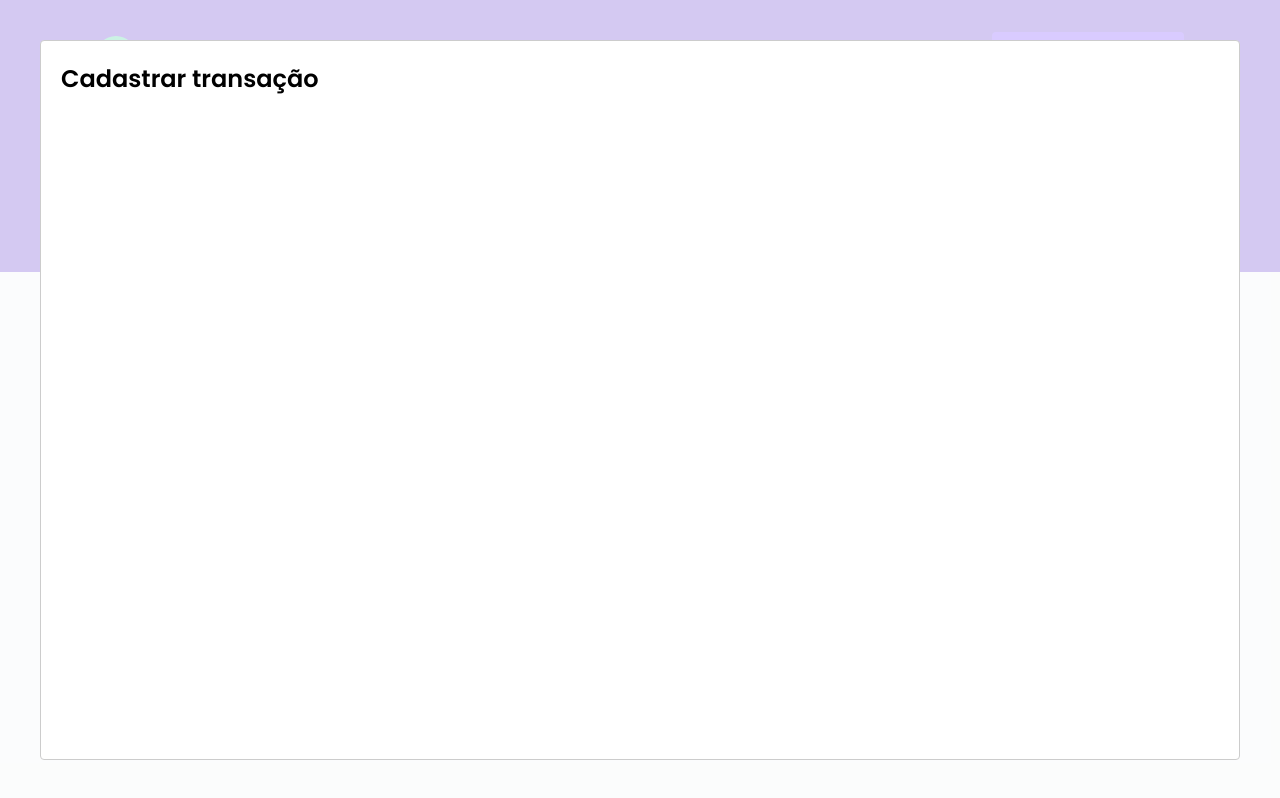
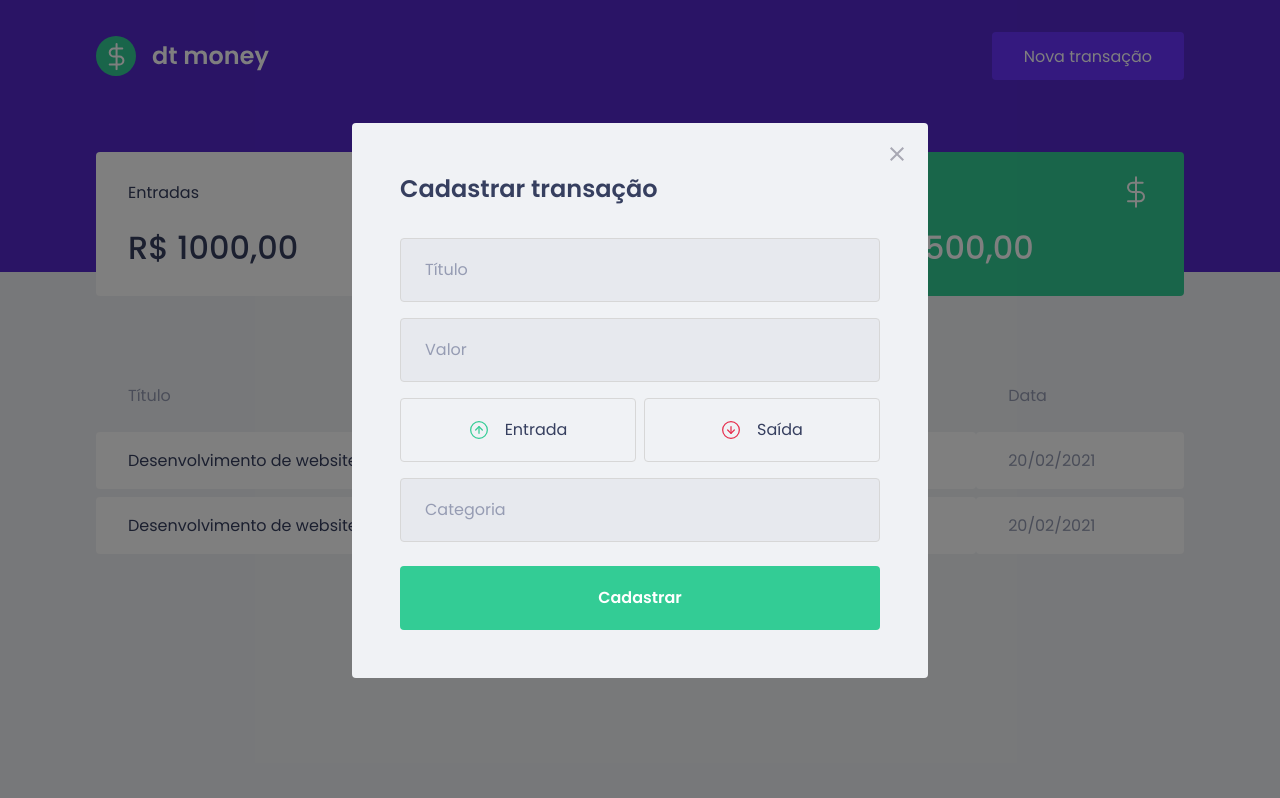
Before and after one commit to arimariojesus/ari.money, a React (Create React App) app: page / in a window 1280 px wide. Both pictures are taken after a click on the button "Nova transação". Built offline with nearby package versions, Linux system fonts and the light colour scheme; no server answers; the HTML template or start-up script is replaced by a standard one; what miragejs would draw is missing.

Commit message:
feat: add style to NewTransactionModal

```diff
--- a/package.json
+++ b/package.json
@@ -5,6 +5,7 @@
   "dependencies": {
     "axios": "^0.24.0",
     "miragejs": "^0.1.42",
+    "polished": "^4.1.3",
     "react": "^17.0.2",
     "react-dom": "^17.0.2",
     "react-modal": "^3.14.4",
--- a/src/components/NewTransactionModal/index.tsx
+++ b/src/components/NewTransactionModal/index.tsx
@@ -1,4 +1,9 @@
 import Modal from "react-modal";
+import incomeImg from '../../assets/income.svg';
+import outcomeImg from '../../assets/outcome.svg';
+import closeImg from '../../assets/close.svg';
+
+import * as S from './styles';
 
 interface NewTransactionModalProps {
   isOpen: boolean;
@@ -13,8 +18,38 @@
     <Modal
       isOpen={isOpen}
       onRequestClose={onRequestClose}
+      overlayClassName="react-modal-overlay"
+      className="react-modal-content"
     >
-      <h2>Cadastrar transação</h2>
+      <button type="button" onClick={onRequestClose} className="react-modal-close">
+        <img src={closeImg} alt="Fechar modal" />
+      </button>
+
+      <S.Container>
+        <h2>Cadastrar transação</h2>
+
+        <input type="text" placeholder="Título" />
+
+        <input type="number" placeholder="Valor" />
+
+        <S.TransactionTypeContainer>
+          <button type="button">
+            <img src={incomeImg} alt="Entrada" />
+            <span>Entrada</span>
+          </button>
+
+          <button type="button">
+            <img src={outcomeImg} alt="Saída" />
+            <span>Saída</span>
+          </button>
+        </S.TransactionTypeContainer>
+
+        <input type="text" placeholder="Categoria" />
+
+        <button type="submit">
+          Cadastrar
+        </button>
+      </S.Container>
     </Modal>
   );
 }
--- a/src/components/NewTransactionModal/styles.ts
+++ b/src/components/NewTransactionModal/styles.ts
@@ -1,3 +1,87 @@
 import styled from 'styled-components';
+import { darken } from 'polished';
 
-export const Container = styled.div``;
+export const Container = styled.form`
+  h2 {
+    color: var(--text-title);
+    font-size: 1.5rem;
+    margin-bottom: 2rem;
+  }
+
+  input {
+    width: 100%;
+    padding: 0 1.5rem;
+    height: 4rem;
+
+    border-radius: 0.25rem;
+    border: 1px solid #d7d7d7;
+    background: #e7e9ee;
+
+    font-weight: 400;
+    font-size: 1rem;
+
+    &::placeholder {
+      color: var(--text-body);
+    }
+
+    & + input {
+      margin-top: 1rem;
+    }
+  }
+
+  button[type="submit"] {
+    width: 100%;
+    padding: 0 1.5rem;
+    height: 4rem;
+    background: var(--green);
+    color: #fff;
+    border-radius: 0.25rem;
+    border: 0;
+    font-size: 1rem;
+    font-weight: 600;
+    margin-top: 1.5rem;
+
+    transition: filter 0.2s;
+
+    &:hover {
+      filter: brightness(0.9);
+    }
+  }
+`;
+
+export const TransactionTypeContainer = styled.div`
+  margin: 1rem 0;
+  display: grid;
+  grid-template-columns: 1fr 1fr;
+  gap: 0.5rem;
+
+  button {
+    height: 4rem;
+    border: 1px solid #d7d7d7;
+    border-radius: 0.25rem;
+
+    background: transparent;
+
+    display: flex;
+    align-items: center;
+    justify-content: center;
+
+    transition: border-color 0.2s;
+
+    &:hover {
+      border-color: ${darken(0.1, '#d7d7d7')};
+    }
+
+    img {
+      width: 20px;
+      height: 20px;
+    }
+
+    span {
+      display: inline-block;
+      margin-left: 1rem;
+      font-size: 1rem;
+      color: var(--text-title);
+    }
+  }
+`;
--- a/src/styles/global.ts
+++ b/src/styles/global.ts
@@ -43,4 +43,42 @@
     opacity: 0.6;
     cursor: not-allowed;
   }
+
+  .react-modal-overlay {
+    background: rgba(0, 0, 0, 0.5);
+
+    position: fixed;
+    top: 0;
+    right: 0;
+    bottom: 0;
+    left: 0;
+
+    display: flex;
+    align-items: center;
+    justify-content: center;
+  }
+
+  .react-modal-content {
+    width: 100%;
+    max-width: 576px;
+    background: var(--background);
+    padding: 3rem;
+    position: relative;
+    border-radius: 0.25rem;
+  }
+
+  .react-modal-close {
+    position: absolute;
+    top: 1.5rem;
+    right: 1.5rem;
+    border: 0;
+    font-size: 0;
+    background: transparent;
+
+    transition: filter 0.2s;
+
+    &:hover {
+      filter: brightness(0.9);
+    }
+  }
 `;
```
Also changed, not shown: 1 other file (tests, documents, lock files or other folders).
